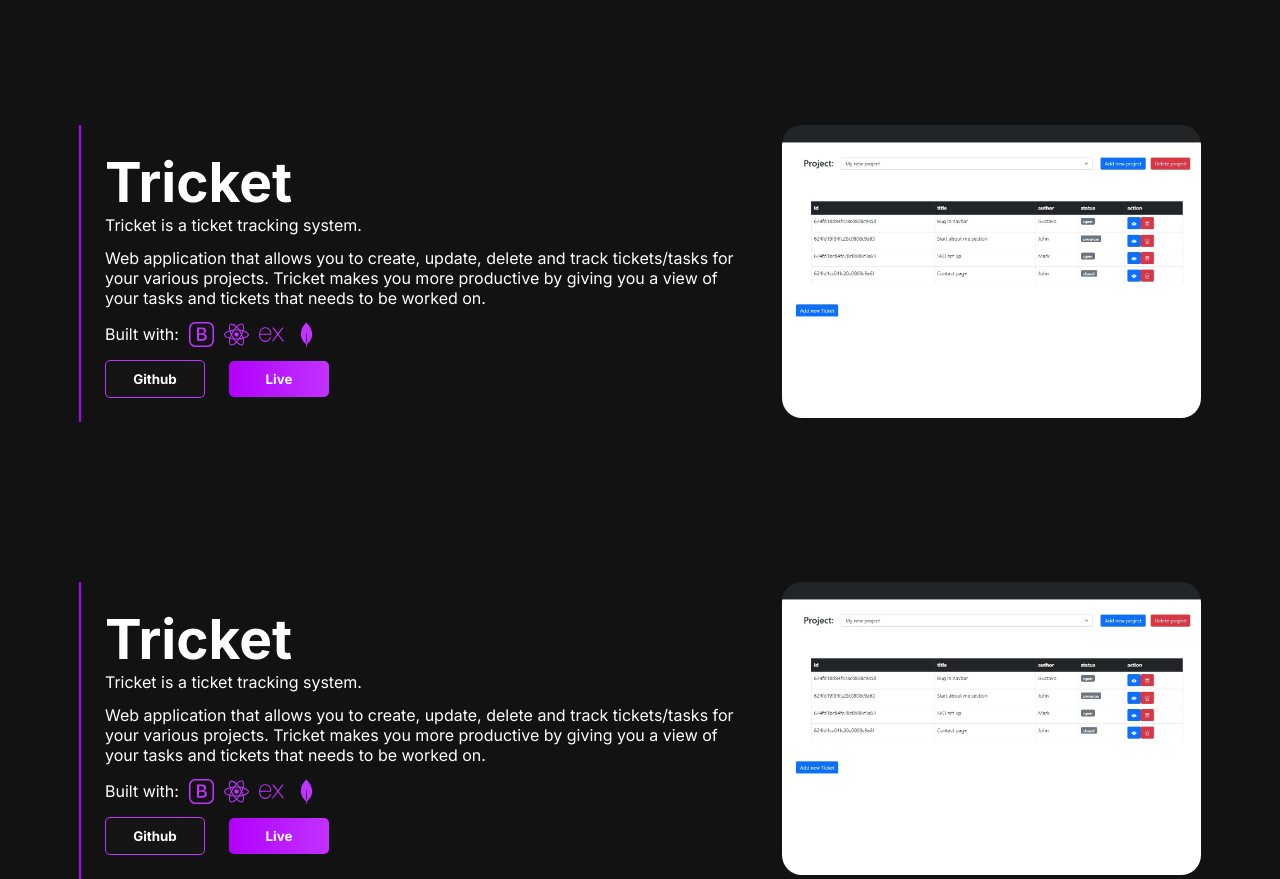
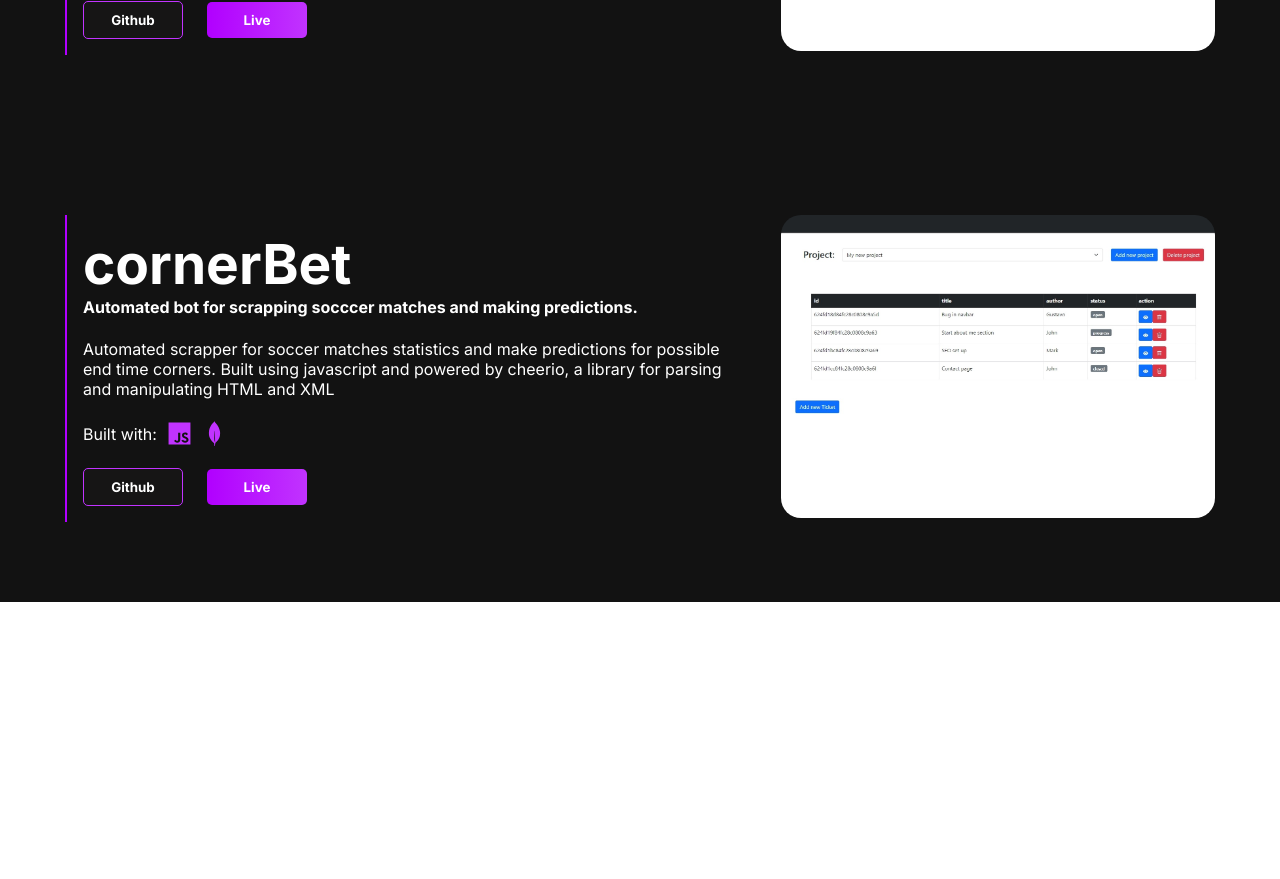
Before and after one commit to gustavocsak/portfolio, a React (Create React App) app: page / in a window 1280 px wide. Shown: the part 1260-2139 px from the top of the page. After the commit the page ends 1862 px from the top, so only its background shows below. Built offline with nearby package versions, Linux system fonts and the light colour scheme; the HTML template or start-up script is replaced by a standard one.

Commit message:
Added dynamic support for project cards

```diff
--- a/src/components/Card.js
+++ b/src/components/Card.js
@@ -1,45 +1,98 @@
 import React from 'react'
 import styled from 'styled-components'
-import Tricket from '../img/tricket.webp'
-import { motion, useInView } from 'framer-motion'
-import { useRef } from 'react'
+import tricket from '../img/tricket.jpg'
+import { BsBootstrap } from "react-icons/bs";
+import { FaReact } from "react-icons/fa";
+import { SiExpress } from "react-icons/si";
+import { SiMongodb } from "react-icons/si";
+import { motion } from 'framer-motion';
+import { IoLogoJavascript } from "react-icons/io5";
 
+/**
+ * TODO: different projects will need different icons
+ * think about how to implement that
+ *
+ * TODO: make it responsive
+ *
+ * TODO: animate
+ */
+
+/**
+ * Framer variants
+ */
+const variants = {
+    main: { scale: 1.2, backgroundColor: 'rgb(193, 51, 255)', transition: { duration: 0.15 } },
+    black: { scale: 1.2, backgroundColor: 'rgb(25, 23, 23)', transition: { duration: 0.15 } }
+
+}
 
 const Wrap = styled.div`
-    background: rgba( 25, 23, 23, 0.7 );
-    background: linear-gradient(90deg, rgba(177,0,255,0.8) 0%, rgba(193,51,255,0.8) 100%);
-    box-shadow: 0 8px 32px 0 rgb(193, 51, 255, 0.37);
-    backdrop-filter: blur( 13.5px );
-    -webkit-backdrop-filter: blur( 13.5px );
-    border-radius: 10px;
-    border: 1px solid rgba( 255, 255, 255, 0.18 );
-	margin: 1rem;
-    padding: 1.5rem;
+    display: flex;
+    flex-direction: row;
+    max-width: 82%;
+    border-left: 2px solid;
+    border-image-slice: 1;
+    border-image-source: linear-gradient(90deg, rgba(177,0,255,1) 0%, rgba(193,51,255,1) 100%);
+`
+
+const ImageWrapper = styled.div`
+    flex: 1;
+`
+
+const Image = styled.img`
+    width: 100%;
+    border-radius: 20px;
+`
+
+const Description = styled.div`
+    display: flex;
+    flex-direction: column;
+    justify-content: space-between;
+    flex: 1.5;
+    padding: 1rem;
+    padding-right: 3rem;
+`
+
+const ProjectTitle = styled.h1`
+    font-size: 55px;
 
 
 `
 
-const Image = styled.img`
-    width: 100%;
-    border-radius: 10px;
+const OneLiner = styled.div`
+    font-weight: bold;
+    font-size: 16px;
 `
 
-const Title = styled.h3`
-    margin-top: 1em;
-    border-bottom: 1px solid white;
-    padding-bottom: 18px;
-    font-size: 1.3rem;
+const ShortDescription = styled.div`
+`
+
+const Technologies = styled.div`
+    display: flex;
+    flex-direction: row;
+    gap: 10px;
+    align-items: center;
+`
+
+const Links = styled.div`
 
 `
 
-const Description = styled.div`
-    margin-top: 1em;
+const Link = styled.a`
+    text-decoration: none;
+    color: #fff;
 `
 
-const Links = styled.div`
-    margin-top: 1.5em;
+const ProjectMain = styled.div`
+
 `
 
+
+/**
+ * TODO: add animation for button hover
+ * invert colors black and rgb(193, 51, 255)
+ * FIXME: from main color to black currently not working
+ */
 const ButtonColored = styled.button`
     width: 100px;
     padding: 10px;
@@ -47,7 +100,9 @@ const ButtonColored = styled.button`
     font-weight: bold;
     border: none;
     border-radius: 5px;
+
     background: linear-gradient(90deg, rgba(177,0,255,1) 0%, rgba(193,51,255,1) 100%);
+    background-color: rgba(193,51,255,1);
     cursor: pointer;
 `
 
@@ -60,11 +115,13 @@ const Button = styled.button`
     border-radius: 5px;
     background: rgba( 25, 23, 23, 0.7 );
     cursor: pointer;
-    margin-left: 0.5em;
+    margin-right: 1.5rem;
 `
 
-const Card = () => {
-    const ref = useRef(null);
+/**
+ * for reference from old card:
+ *
+ * const ref = useRef(null);
     const isInView = useInView(ref, { once: true });
 
     return (
@@ -74,17 +131,45 @@ const Card = () => {
         opacity: isInView ? 1 : 0,
         transition: "all 1.2s"
       }}>
+ *
+ */
 
-        <Image src={Tricket} />
-        <Title>Project Title</Title>
-        <Description>Lorem Ipsum is simply dummy text of the printing and typesetting industry. Lorem Ipsum has been the industry's standard dummy text ever since the 1500s, when an unknown printer took a galley of type and scrambled it to make a type specimen book</Description>
-        <Links>
-            <ButtonColored>Live</ButtonColored>
-            <Button>Github</Button>
-            {/* <FiGithub size="28px" color='rgb(193, 51, 255)'/> */}
-        </Links>
-      </Wrap>
+const NewCard = ({ project }) => {
+
+    const translateTechStack = (tech) => {
+        switch(tech) {
+            case "react": return <FaReact color='rgb(193, 51, 255)' size={"25px"} />;
+            case "mongodb": return <SiMongodb color='rgb(193, 51, 255)' size={"25px"} aria-label="MongoDB" />;
+            case "express": return <SiExpress color='rgb(193, 51, 255)' size={"25px"} />;
+            case "bootstrap": return <BsBootstrap color='rgb(193, 51, 255)' size={"25px"} />;
+            case "javascript": return <IoLogoJavascript color='rgb(193, 51, 255)' size={"25px"} />;
+        }
+    }
+
+    return (
+        <Wrap>
+            <Description>
+                <ProjectMain>
+                    <ProjectTitle>{project.title}</ProjectTitle>
+                    <OneLiner>{project.oneLiner}</OneLiner>
+                </ProjectMain>
+                <ShortDescription>{project.description}</ShortDescription>
+                <Technologies>
+                    <span>Built with: </span>
+                    {project.techStack.map((tech, index) => {
+                        return translateTechStack(tech);
+                    })}
+                </Technologies>
+                <Links>
+                    <Button as={motion.button} variants={variants} whileHover={"main"}><Link href={project.github} target='_blank'>Github</Link></Button>
+                    <ButtonColored as={motion.button} variants={variants} whileHover={"black"}><Link href={project.liveSource} target='_blank'>Live</Link></ButtonColored>
+                </Links>
+            </Description>
+            <ImageWrapper>
+                <Image src={tricket} />
+            </ImageWrapper>
+        </Wrap>
     )
-  }
+}
 
-  export default Card
+export default NewCard
--- a/src/components/NewCard.js
+++ /dev/null
@@ -1,144 +0,0 @@
-import React from 'react'
-import styled from 'styled-components'
-import tricket from '../img/tricket.jpg'
-import { BsBootstrap } from "react-icons/bs";
-import { FaReact } from "react-icons/fa";
-import { SiExpress } from "react-icons/si";
-import { SiMongodb } from "react-icons/si";
-import { motion } from 'framer-motion';
-
-/**
- * TODO: different projects will need different icons
- * think about how to implement that
- *
- * TODO: make it responsive
- *
- * TODO: animate
- */
-
-/**
- * Framer variants
- */
-const variants = {
-    main: {scale: 1.2, backgroundColor: 'rgb(193, 51, 255)', transition: {duration: 0.15}},
-    black: {scale: 1.2, backgroundColor: 'rgb(25, 23, 23)', transition: {duration: 0.15}}
-
-}
-
-const Wrap = styled.div`
-    display: flex;
-    flex-direction: row;
-    max-width: 80%;
-    border-left: 2px solid;
-    border-image-slice: 1;
-    border-image-source: linear-gradient(90deg, rgba(177,0,255,1) 0%, rgba(193,51,255,1) 100%);
-`
-
-const ImageWrapper = styled.div`
-    flex: 1;
-`
-
-const Image = styled.img`
-    width: 100%;
-    border-radius: 20px;
-`
-
-const Description = styled.div`
-    display: flex;
-    flex-direction: column;
-    justify-content: space-between;
-    flex: 1.5;
-    padding: 1.5rem;
-    padding-right: 3rem;
-`
-
-const ProjectTitle = styled.h1`
-    font-size: 55px;
-
-
-`
-
-const OneLiner = styled.div`
-
-`
-
-const ShortDescription = styled.div`
-`
-
-const Technologies = styled.div`
-    display: flex;
-    flex-direction: row;
-    gap: 10px;
-    align-items: center;
-`
-
-const Links = styled.div`
-
-`
-
-const ProjectMain = styled.div`
-
-`
-
-
-/**
- * TODO: add animation for button hover
- * invert colors black and rgb(193, 51, 255)
- * FIXME: from main color to black currently not working
- */
-const ButtonColored = styled.button`
-    width: 100px;
-    padding: 10px;
-    color: white;
-    font-weight: bold;
-    border: none;
-    border-radius: 5px;
-
-    background: linear-gradient(90deg, rgba(177,0,255,1) 0%, rgba(193,51,255,1) 100%);
-    background-color: rgba(193,51,255,1);
-    cursor: pointer;
-`
-
-const Button = styled.button`
-    width: 100px;
-    padding: 10px;
-    color: white;
-    font-weight: bold;
-    border: 1px solid rgb(193, 51, 255);
-    border-radius: 5px;
-    background: rgba( 25, 23, 23, 0.7 );
-    cursor: pointer;
-    margin-right: 1.5rem;
-`
-
-const NewCard = () => {
-  return (
-    <Wrap>
-        <Description>
-            <ProjectMain>
-                <ProjectTitle>Tricket</ProjectTitle>
-                <OneLiner>Tricket is a ticket tracking system.</OneLiner>
-            </ProjectMain>
-            <ShortDescription>Web application that allows you to create, update, delete and track tickets/tasks for your various projects.
-                            Tricket makes you more productive by giving you a view of your tasks and tickets that needs to be worked on.</ShortDescription>
-            <Technologies>
-                <span>Built with: </span>
-                <BsBootstrap color='rgb(193, 51, 255)' size={"25px"} />
-                <FaReact color='rgb(193, 51, 255)' size={"25px"} />
-                <SiExpress color='rgb(193, 51, 255)' size={"25px"} />
-                <SiMongodb color='rgb(193, 51, 255)' size={"25px"} aria-label="MongoDB"/>
-            </Technologies>
-            <Links>
-
-                <Button as={motion.button} variants={variants} whileHover={"main"}>Github</Button>
-                <ButtonColored as={motion.button} variants={variants} whileHover={"black"}>Live</ButtonColored>
-            </Links>
-        </Description>
-        <ImageWrapper>
-            <Image src={tricket} />
-        </ImageWrapper>
-    </Wrap>
-  )
-}
-
-export default NewCard
--- a/src/components/Projects.js
+++ b/src/components/Projects.js
@@ -1,16 +1,16 @@
 import React from 'react'
 import styled from 'styled-components'
-// import Card from './Card'
-import NewCard from './NewCard'
+import Card from './Card'
 
 /**
  * TODO: fix live source URL for projects array
+ * TODO: move projects data to a separate js file
  */
 
 const projects = [
 	{
 		title: "Tricket",
-		oneLiner: "Tricket is a ticket tracking system.",
+		oneLiner: "Ticket tracking system.",
 		description: `Web application that allows you to create, update, delete and track tickets/tasks for your various projects.
 					 Tricket makes you more productive by giving you a view of your tasks and tickets that needs to be worked on.`,
 		techStack: ["bootstrap", "react", "express", "mongodb"],
@@ -20,10 +20,9 @@ const projects = [
 	},
 	{
 		title: "cornerBet",
-		oneLiner: "cornerBet is an automated bot for scrapping socccer matches and making predictions.",
-		description: `Automated script to scrape soccer matches statistics and make predictions for possible end time corners.
-					cornerBet is built using javascript and powered by cheerio, a library for parsing and manipulating HTML and XML, future updates
-					will include a web version showing prediction statistics and live match tracking.`,
+		oneLiner: "Automated bot for scrapping socccer matches and making predictions.",
+		description: `Automated scrapper for soccer matches statistics and make predictions for possible end time corners.
+					Built using javascript and powered by cheerio, a library for parsing and manipulating HTML and XML`,
 		techStack: ["javascript", "mongodb"],
 		liveSource: "cornerbet",
 		github: "https://github.com/gustavocsak/cornerbet",
@@ -32,15 +31,12 @@ const projects = [
 
 ]
 
-
 const Section = styled.div`
-  	/* height: 100vh; */
-  	//scroll-snap-align: center;
 	display: flex;
     flex-direction: column;
     align-items: center;
     justify-content: space-between;
-
+	padding: 5rem;
     @media only screen and (max-width: 768px) {
 		height: fit-content;
 		min-height: 100%;
@@ -49,19 +45,15 @@ const Section = styled.div`
 		scroll-snap-align: none;
 	}
 `
+
 const Container = styled.div`
     height: 100%;
-    /* scroll-snap-align: center; // does not align to hero container, liked better this way */
     width: 1400px;
     display: flex;
 	align-items: center;
 	justify-content: center;
-
-    @media only screen and (max-width: 768px) {
-       /* height: auto; */
+	@media only screen and (max-width: 768px) {
 	   width: 100%;
-
-
     }
 `
 
@@ -84,15 +76,12 @@ const ProjectDisplay = styled.div`
 const Projects = () => {
 	return (
 		<Section>
-
 			<Container>
-
 				<ProjectDisplay>
-					<NewCard />
-					<NewCard />
-					<NewCard />
+					{projects.map((project, index) => {
+						return <Card project={project}/>
+					})}
 				</ProjectDisplay>
-
 			</Container>
 		</Section>
 	)
```
